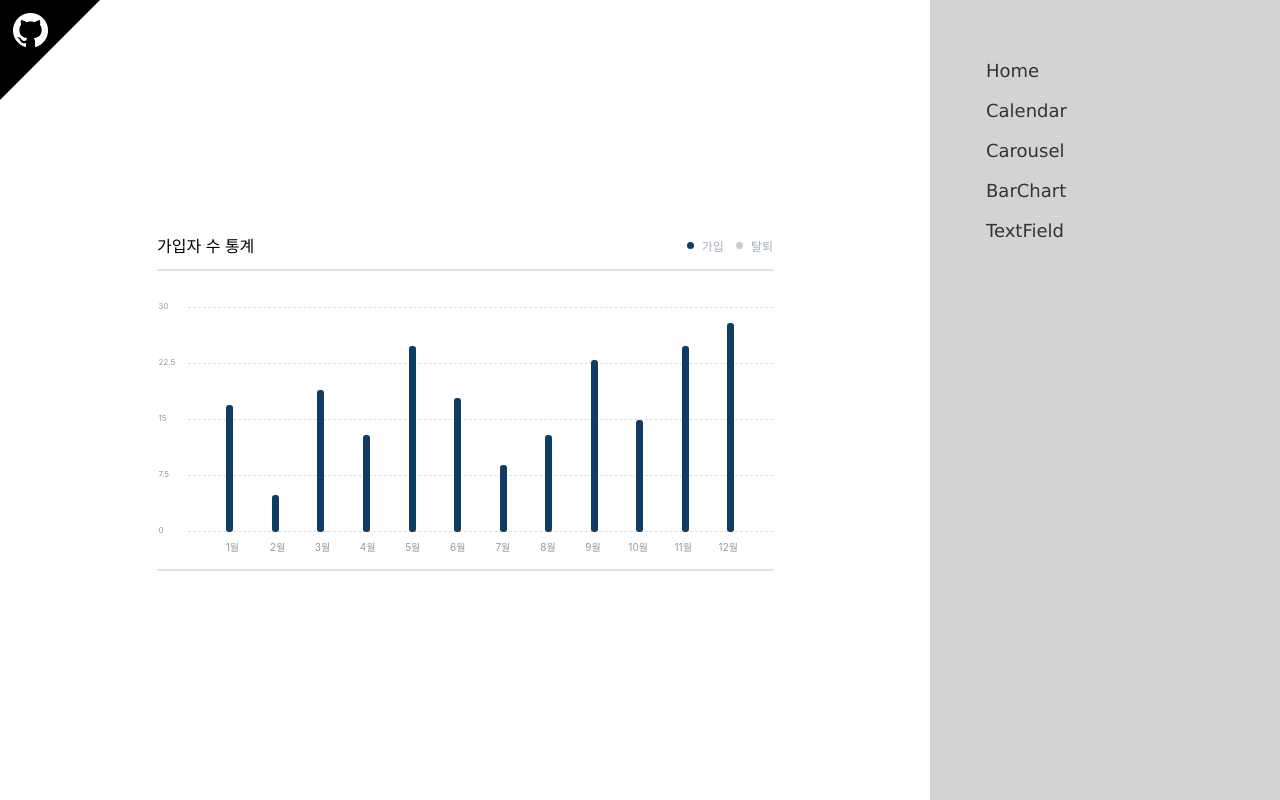
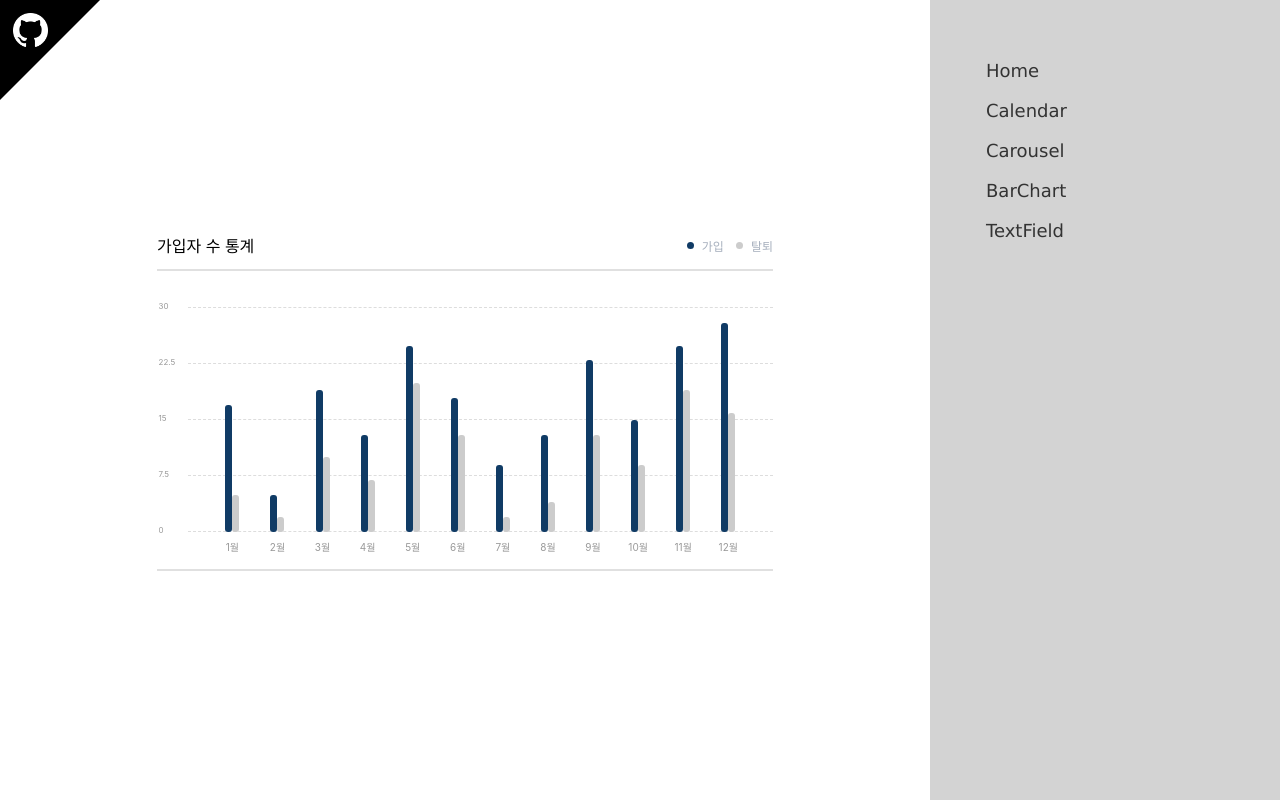
Before and after one commit to yjlim0428/my-components, a Next.js app: page /BarChart in a window 1280 px wide. Built offline with nearby package versions, Linux system fonts and the light colour scheme.

Commit message:
Complete BarChart

```diff
--- a/pages/BarChart.tsx
+++ b/pages/BarChart.tsx
@@ -1,5 +1,5 @@
 import Title from "../components/Title";
-import styled from "styled-components";
+import styled, { keyframes } from "styled-components";
 import {
   PropsTypes,
   ContainerTypes,
@@ -9,6 +9,15 @@ import {
   BarType,
 } from "../lib/BarChart";
 import { useEffect, useState } from "react";
+
+const barAnimation = (height: number) => keyframes`
+    0%{
+        height: 0%;
+    }
+    100%{
+        height:${height}%;
+    }
+`;
 
 const Container = styled.div<ContainerTypes>`
   width: ${({ width }) => (width ? width : 616)}px;
@@ -81,11 +90,21 @@ const BarWrapper = styled.div`
   right: 0;
 `;
 
+const BarSet = styled.div`
+  width: 1px;
+  height: 100%;
+  display: flex;
+  align-items: flex-end;
+  justify-content: center;
+`;
+
 const Bar = styled.div<BarType>`
   width: ${({ width }) => width}px;
-  height: ${({ height }) => height}%;
   background-color: ${({ color }) => color};
   border-radius: 3px;
+  animation: 2s ${({ height }) => height && barAnimation(height)};
+  animation-fill-mode: forwards;
+  flex-shrink: 0;
 `;
 
 const XLabelWrapper = styled.div`
@@ -213,12 +232,16 @@ const BarChart = ({
             {/* 바 */}
             <BarWrapper>
               {data[0].data.map((value, index) => (
-                <Bar
-                  key={index}
-                  width={style.barWidth}
-                  height={(value / yUnitMax) * 100}
-                  color={style.barColor && style.barColor[0]}
-                />
+                <BarSet key={index}>
+                  {data.map((dataObj, idx) => (
+                    <Bar
+                      key={`${dataObj.title} - ${index}`}
+                      width={style.barWidth}
+                      height={(dataObj.data[index] / yUnitMax) * 100}
+                      color={style.barColor && style.barColor[idx]}
+                    />
+                  ))}
+                </BarSet>
               ))}
             </BarWrapper>
 
```
